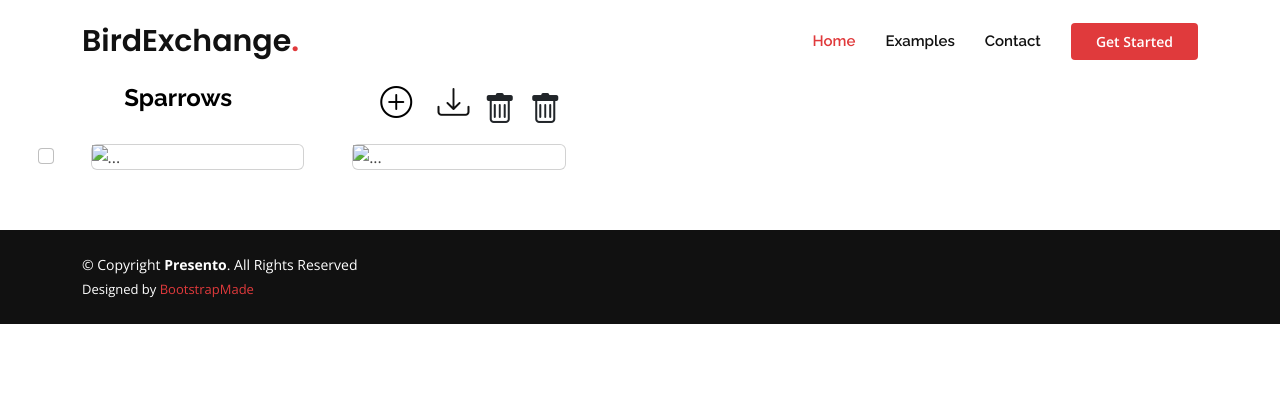
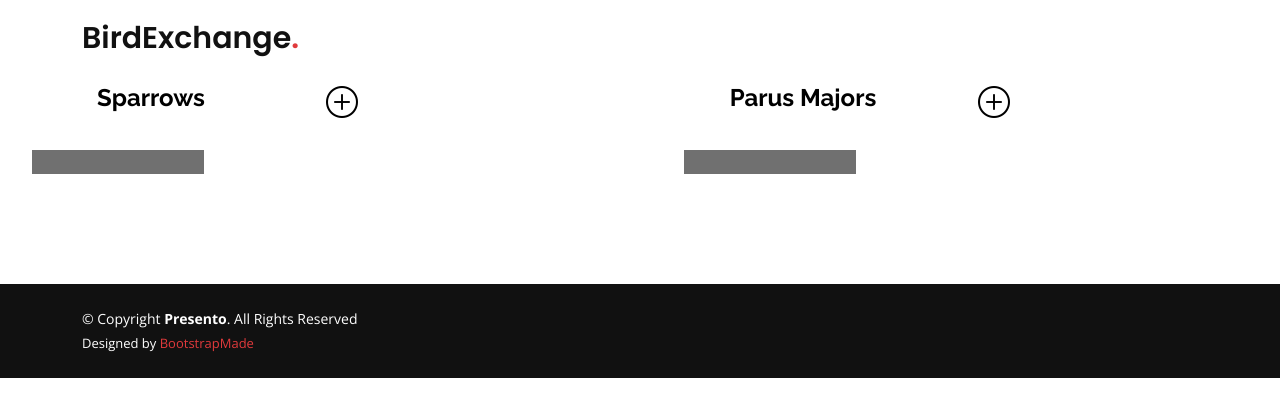
Before and after one commit to bird-exchange/frontend, a Flask app: template frontend/templates/birds.html in a window 1280 px wide. Shown: the top 417 px of the page. Run offline with Flask 2, Linux system fonts and the light colour scheme; the template is opened without the code that fills it: most values are stand-ins (such as "Sample title", 1, 10 or a date in 2020); some libraries are stand-ins or nearby versions.

Commit message:
big changes

```diff
--- a/frontend/templates/base.html
+++ b/frontend/templates/base.html
@@ -40,8 +40,7 @@
 <body>
 
     <main id="main">
-        {% include 'menu.html' %}
-        <br>
+
             {% block content %}
             {% endblock %}
     </main>
--- a/frontend/templates/birds.html
+++ b/frontend/templates/birds.html
@@ -1,6 +1,8 @@
 {% extends 'base.html' %}
 
 {% block content %}
+
+{% include 'birds_menu.html' %}
 
 <section id="birds" class="birds">
 
@@ -8,82 +10,96 @@
 
         <!-- Sparrows images-->
         <div class="col-6">
-            <form method="post" action="/birds" id="myform">
+            <br>
+            <div class="row ">
+                <div class="col-6 text-center">
+                    <h4 class="card-text text-black fw-bold text-center" > Sparrows </h4>
+                </div>
+                <div class="col-2">
+                    <a href="{{ url_for('upload.upload', kind='sparrow') }}">
+                        <h2><i class="bi bi-plus-circle"></i></h2>
+                    </a>
+                </div>
+            </div>
 
-                <!-- headers -->
-                <div class="row">
-                    <div class="col-7 text-center">
-                        <h4 class="card-text text-black fw-bold text-center" > Sparrows </h4>
-                    </div>
-                    <div class="col-5 text-center">
+            <section id="portfolio" class="portfolio" style="padding: 20px">
+                <div class="container" data-aos="fade-up">
+                    <div class="row portfolio-container" data-aos="fade-up" data-aos-delay="200">
 
-                        <div class="row">
-                            <div class="col-2">
-                                <a href="{{ url_for('upload.upload', kind='sparrow') }}">
-                                    <h2><i class="bi bi-plus-circle"></i></h2>
-                                </a>
+                        {% for sparrow in sparrows %}
+                        <div class="col-lg-4 col-md-6 portfolio-item filter-sparrow">
+                          <div class="portfolio-wrap">
+                            <img src="{{ sparrow.url_origin }}" class="img-fluid" alt="">
+                            {% if sparrow.url_result != '' %}
+                                <img src="{{ sparrow.url_result }}" class="img-fluid" alt="">
+                            {% else %}
+                                <img src="../static/assets/img/gif_waiting.gif" class="img-fluid" alt="">
+                            {% endif %}
+                            <div class="portfolio-info">
+                              <div class="portfolio-links">
+                                <a href="{{ url_for('bird.download', bird_id=sparrow.uid) }}"><i class="bx bx-download"></i></a>
+                                <a href="{{ url_for('bird.delete', bird_id=sparrow.uid) }}"><i class="bx bx-trash"></i></a>
+                              </div>
                             </div>
-
-                            <div class="col-2">
-                                <button type="submit" class="btn btn-primary">
-                                    <h2> <i class="bi bi-download"></i> </h2>
-                                </button>
-                            </div>
-
-                            <div class="col-2">
-                                <button type="submit" class="btn btn-delete">
-                                    <h2>  <i class="bi bi-trash"></i> </h2>
-                                </button>
-                            </div>
-
-                            <div class="col-2">
-                                <a href="#" type="submit" class="btn btn-delete">
-                                    <h2> <i class="bi bi-trash"></i> </h2>
-                                </a>
-                            </div>
-
+                          </div>
                         </div>
+                        {% endfor %}
 
                     </div>
                 </div>
+            </section>
 
-                <!-- images -->
-                <div class="row">
-                    {% for sparrow in sparrows %}
+        </div>
+        <!-- end Sparrows images-->
 
-                    <div class="row justify-content-center">
-                        <div class="col-1">
-                            <div class="container">
-                                <div class="form-check">
-                                    <input class="form-check-input" type="checkbox" value="{{sparrow.uid}}" name="sparrows_{{sparrow.uid}}">
-                                </div>
+         <!-- Tits images-->
+         <div class="col-6">
+            <br>
+            <div class="row ">
+                <div class="col-6 text-center">
+                    <h4 class="card-text text-black fw-bold text-center" > Parus Majors </h4>
+                </div>
+                <div class="col-2">
+                    <a href="{{ url_for('upload.upload', kind='tit') }}">
+                        <h2><i class="bi bi-plus-circle"></i></h2>
+                    </a>
+                </div>
+            </div>
+
+            <section id="portfolio" class="portfolio" style="padding: 20px">
+                <div class="container" data-aos="fade-up">
+                    <div class="row portfolio-container" data-aos="fade-up" data-aos-delay="200">
+
+                        {% for tit in tits %}
+                        <div class="col-lg-4 col-md-6 portfolio-item filter-tit">
+                          <div class="portfolio-wrap">
+                            <img src="{{ tit.url_origin }}" class="img-fluid" alt="">
+                            {% if tit.url_result != '' %}
+                                <img src="{{ tit.url_result }}" class="img-fluid" alt="">
+                            {% else %}
+                                <img src="../static/assets/img/gif_waiting.gif" class="img-fluid" alt="">
+                            {% endif %}
+                            <div class="portfolio-info">
+                              <div class="portfolio-links">
+                                <a href="{{ url_for('bird.download', bird_id=tit.uid) }}"><i class="bx bx-download"></i></a>
+                                <a href="{{ url_for('bird.delete', bird_id=tit.uid) }}"><i class="bx bx-trash"></i></a>
+                              </div>
                             </div>
+                          </div>
                         </div>
-                        <div class="col-5">
-                            <div class="container">
-                                <div class="card"  >
-                                    <img src="{{ sparrow.url_origin }}" alt="..." >
-                                    <div class="card-img-overlay d-flex align-items-end"></div>
-                                </div>
-                            </div>
-                        </div>
-                        <div class="col-5">
-                            <div class="container">
-                                <div class="card"  >
-                                    <img src="{{ sparrow.url_result }}" alt="..." >
-                                    <div class="card-img-overlay d-flex align-items-end">
-                                    </div>
-                                </div>
-                            </div>
-                        </div>
+                        {% endfor %}
+
                     </div>
-                    {% endfor %}
                 </div>
-            </form>
+            </section>
+
         </div>
+        <!-- end Tits images-->
+
+    </div>
 
     {% if not (sparrows or tits) %}
-    <div class="container-fluid" style="padding-bottom:60vh;"></div>
+    <div class="container-fluid" style="padding-bottom:41vh;"></div>
     {% endif %}
 
 {% endblock %}
--- /dev/null
+++ b/frontend/templates/birds_menu.html
@@ -0,0 +1,14 @@
+<!-- ======= Header ======= -->
+<header id="header" class="fixed-top d-flex align-items-center">
+    <div class="container d-flex align-items-center">
+      <h1 class="logo me-auto"><a href="{{ url_for('index.index') }}">BirdExchange<span>.</span></a></h1>
+      <!-- Uncomment below if you prefer to use an image logo -->
+      <!-- <a href="index.html" class="logo me-auto"><img src="assets/img/logo.png" alt=""></a>-->
+
+      <nav id="navbar" class="navbar order-last order-lg-0">
+        <ul>
+        </ul>
+        <i class="bi bi-list mobile-nav-toggle"></i>
+      </nav><!-- .navbar -->
+    </div>
+  </header><!-- End Header -->
--- a/frontend/templates/index.html
+++ b/frontend/templates/index.html
@@ -1,6 +1,8 @@
 {% extends 'base.html' %}
 
 {% block content %}
+
+{% include 'index_menu.html' %}
 
 <!-- ======= Hero Section ======= -->
 <section id="hero" class="d-flex align-items-center">
--- a/frontend/templates/menu.html
+++ b/frontend/templates/index_menu.html
@@ -7,7 +7,7 @@
 
       <nav id="navbar" class="navbar order-last order-lg-0">
         <ul>
-          <li><a class="nav-link scrollto active" href="#hero">Home</a></li>
+          <li><a class="nav-link scrollto" href="{{ url_for('index.index') }}">Home</a></li>
           <li><a class="nav-link scrollto" href="#examples">Examples</a></li>
           <li><a class="nav-link scrollto" href="#contact">Contact</a></li>
         </ul>
--- a/frontend/templates/upload.html
+++ b/frontend/templates/upload.html
@@ -1,6 +1,8 @@
 {% extends 'base.html' %}
 
 {% block content %}
+
+{% include 'upload_menu.html' %}
 
 <section id="examples" class="portfolio">
 
@@ -34,9 +36,11 @@
                         </small>
                         <p></p>
                         <button type="submit" class="get-started-btn" style="border: 0px; margin-left: 0px;">Send File</button>
-                        </form>
+                        <a href="{{ url_for('bird.birds') }}" class="btn btn-outline-danger" >Close</a>
+                    </form>
                         <br>
                     </div>
+
 
                 </div>
             </div>
--- a/frontend/view/upload.py
+++ b/frontend/view/upload.py
@@ -1,4 +1,4 @@
-from flask import Blueprint, render_template
+from flask import Blueprint, render_template, redirect, url_for
 
 from frontend.forms.upload import UploadFileForm
 
@@ -11,5 +11,6 @@ def upload(kind: str):
 
     if form.validate_on_submit():
         form.upload_file(kind=kind)
+        return redirect(url_for('bird.birds'))
 
     return render_template('upload.html', form=form, kind=kind)
```
Also changed, not shown: frontend/forms/upload.py (+0 -14 lines), frontend/templates/example.html (deleted, +0 -11 lines), frontend/templates/success.html (deleted, +0 -12 lines), frontend/templates/upload_menu.html (added, +8 -0 lines), frontend/view/bird.py (+51 -38 lines).
